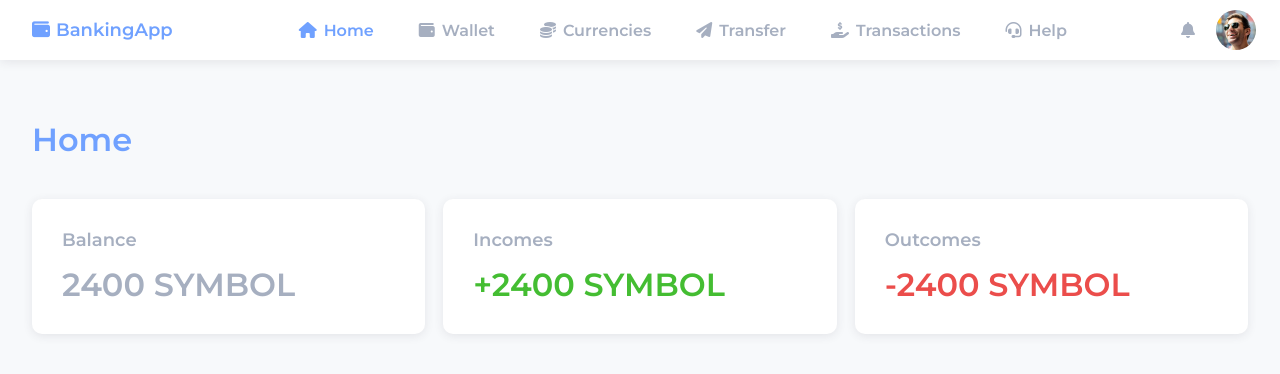
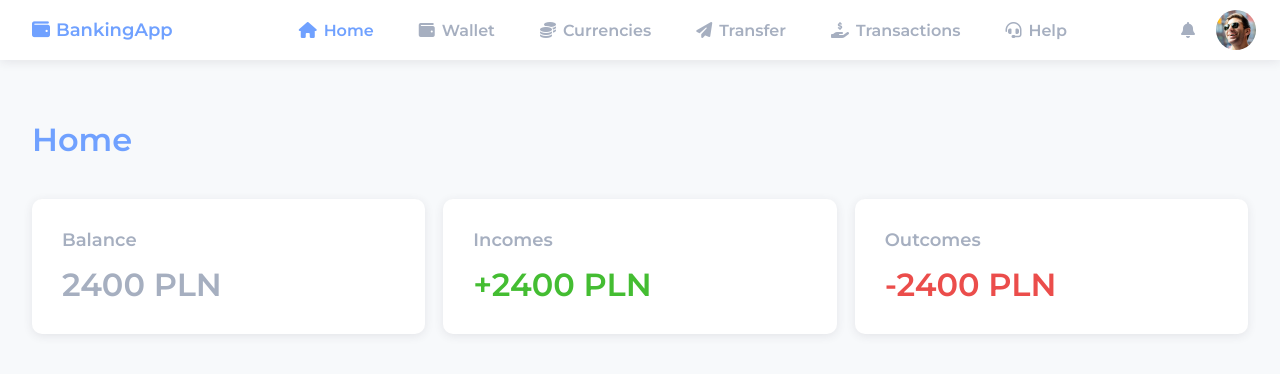
Before and after one commit to MiloszBaranskiDev/BankingApp, a React (Create React App) app: page / in a window 1280 px wide. Shown: the top 374 px of the page. Built offline with nearby package versions, Linux system fonts and the light colour scheme.

Commit message:
rename enum

```diff
--- a/src/components/pages/Home/elements/WalletTile.tsx
+++ b/src/components/pages/Home/elements/WalletTile.tsx
@@ -12,7 +12,7 @@ interface IBtnProps {
   defaultStyle: boolean;
 }
 
-enum Heading {
+enum EHeading {
   balance = "balance",
   incomes = "incomes",
 }
@@ -23,10 +23,9 @@ const WalletTile: React.FC<Props> = ({ heading, number }) => {
       <StyledHeading>{heading}</StyledHeading>
       <StyledNumber
         number={number}
-        defaultStyle={heading.toLowerCase() === Heading.balance}
+        defaultStyle={heading.toLowerCase() === EHeading.balance}
       >
-        {heading.toLowerCase() !== Heading.incomes ? number : "+" + number}{" "}
-        SYMBOL
+        {heading.toLowerCase() !== EHeading.incomes ? number : "+" + number} PLN
       </StyledNumber>
     </StyledWalletTile>
   );
```
